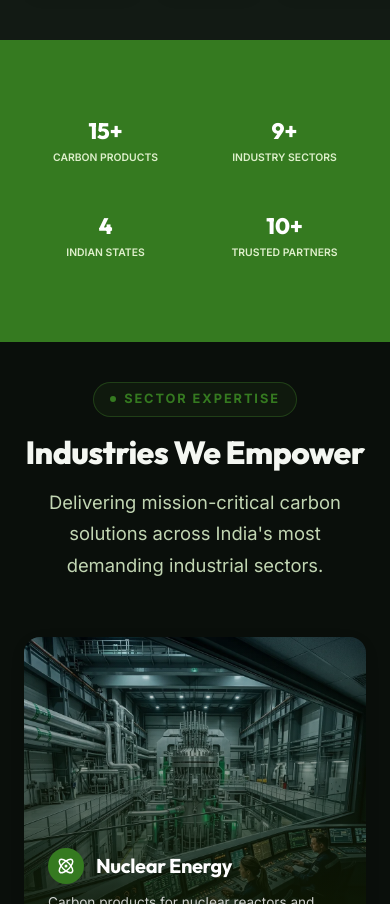
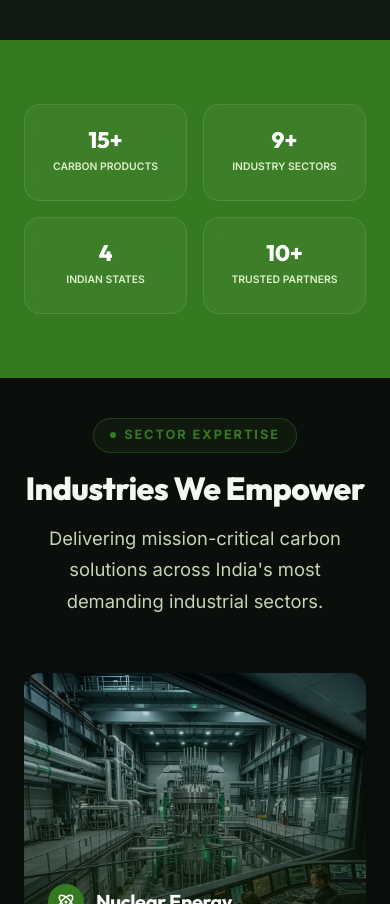
Before and after one commit to mediagreenliving/greenliving, a React (Vite) app: page / in a window 390 px wide. Shown: the part 1702-2606 px from the top of the page. Built offline with nearby package versions, Linux system fonts and the light colour scheme.

Commit message:
feat: add frosted glass box styling to stats section

```diff
--- a/src/index.css
+++ b/src/index.css
@@ -768,7 +768,19 @@ ul {
 }
 
 .stat-item {
-  padding: 24px;
+  padding: 32px 24px;
+  background: rgba(255, 255, 255, 0.04);
+  border: 1px solid rgba(255, 255, 255, 0.1);
+  border-radius: 20px;
+  backdrop-filter: blur(12px);
+  -webkit-backdrop-filter: blur(12px);
+  transition: transform 0.3s ease, background 0.3s ease, border-color 0.3s ease;
+}
+
+.stat-item:hover {
+  transform: translateY(-8px);
+  background: rgba(255, 255, 255, 0.08);
+  border-color: rgba(255, 255, 255, 0.2);
 }
 
 .stat-number {
@@ -2178,7 +2190,8 @@ ul {
   }
 
   .stats-grid .stat-item {
-    padding: 10px 4px;
+    padding: 16px 8px;
+    border-radius: 12px;
   }
 
   .stats-grid .stat-number {
@@ -2202,7 +2215,8 @@ ul {
   }
 
   .stats-grid .stat-item {
-    padding: 16px 8px;
+    padding: 24px 12px;
+    border-radius: 16px;
   }
 
   .marquee-wrapper::before,
```
